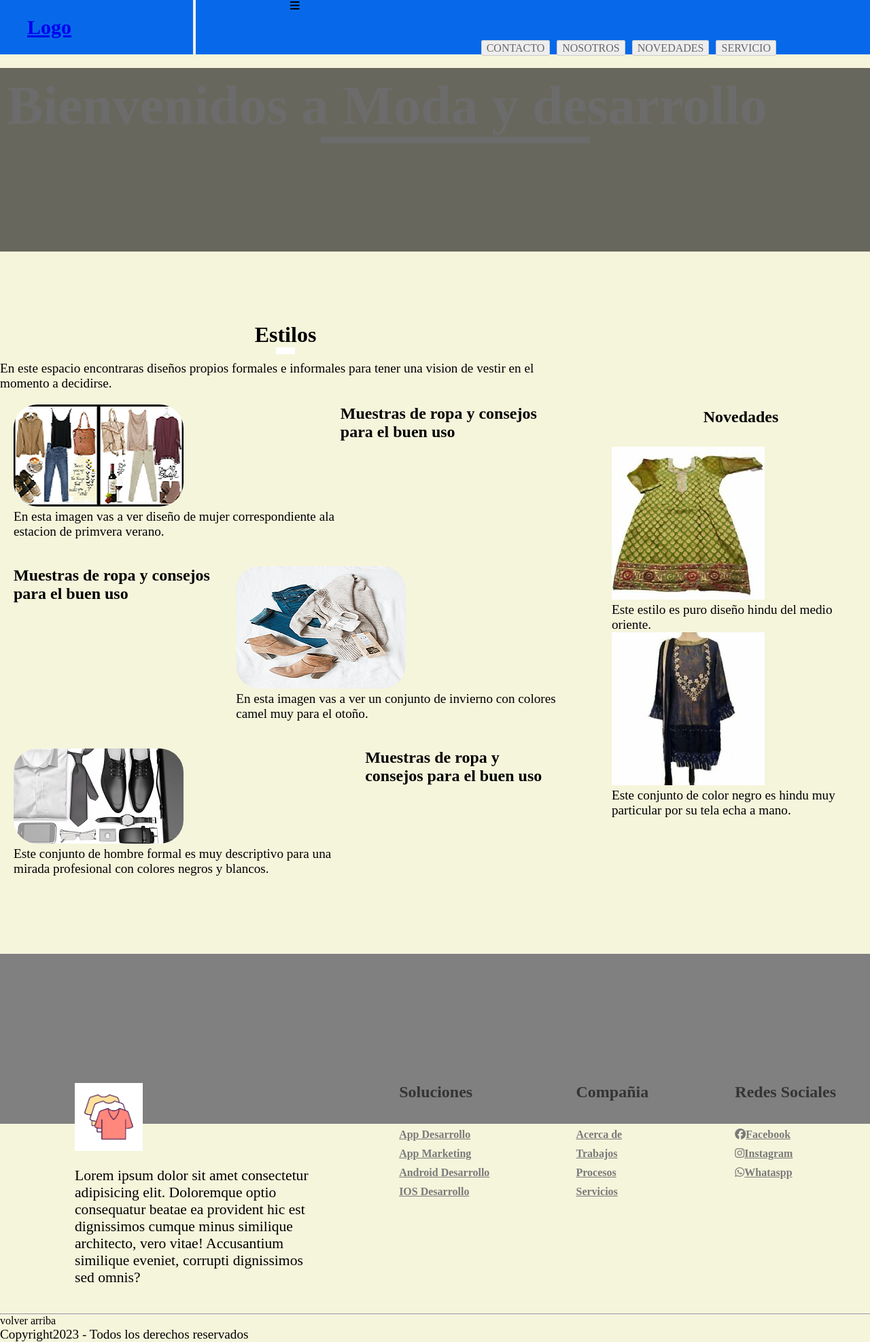
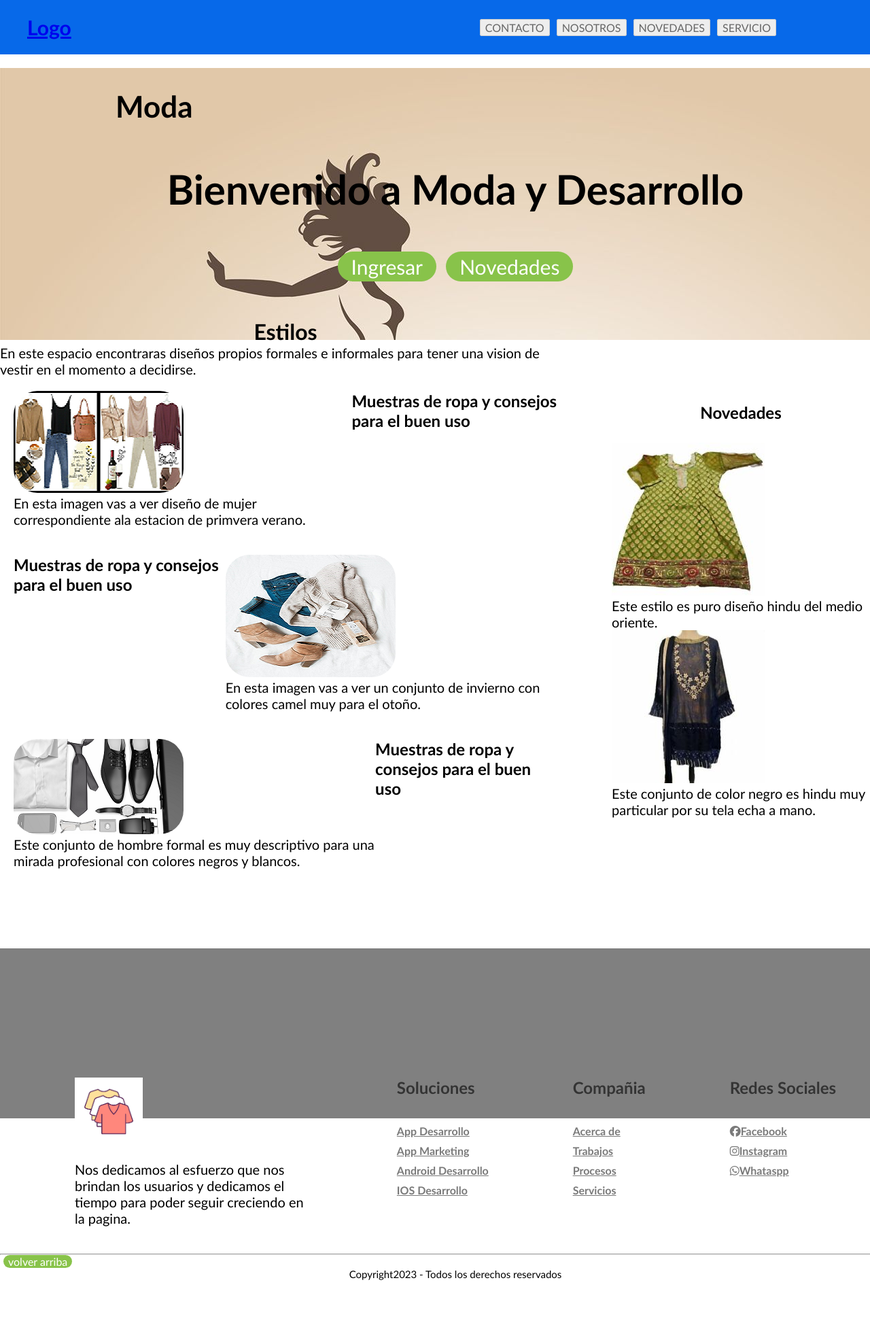
Before and after one commit to Bellako2023/Proyecto_coder, a website: page index.html in a window 1280 px wide. Shown: the top 1974 px of the page at 68% size. After the commit the page ends 1883 px from the top, so only its background shows below. Drawn offline with Linux system fonts and the light colour scheme; files whose address does not match are found by name; a web font is replaced by a local one.

Commit message:
cambios den las paginas

```diff
--- a/Style/scss/Cuerpo/Cuerpo.scss
+++ b/Style/scss/Cuerpo/Cuerpo.scss
@@ -8,5 +8,7 @@ body {
         "main   main   aside"
         "main   main   aside"
         "footer footer footer";
-    background: beige;
+    background: none;
+    font-family: calibri;
+    color: black;
 }
--- a/Style/scss/componentes/componentes.scss
+++ b/Style/scss/componentes/componentes.scss
@@ -1,44 +1,3 @@
-.button {
-    background-color: beige;
-    color: black;
-    text-decoration: none;
-    border-radius: 5px;
-    padding: 5px 10p
+p {
+    font-size: 20px;
 }
-
-h1 {
-    background-color: beige;
-    margin: 10px;
-
-    &:hover{
-        background-color: goldenrod;
-    }
-}
-h1::after {
-display: block;
-width: 30%;
-height: 10px;
-content: "";
-margin: auto;
-background: #fff;
-}
-
-.overlay {
-    width: 100%;
-    height: 100%;
-    position: absolute;
-    background: rgba(0, 0, 0, 0.575);
-}
-h2 {
-    display: flex;
-    flex-direction: column;
-}
-
-p {
-    color: black;
-    font-size: 120%;
-
-    &:hover{
-        color: white;
-    }
-}
--- a/Style/scss/layout/footer.scss
+++ b/Style/scss/layout/footer.scss
@@ -3,6 +3,13 @@ footer {
     width: 100%;
     padding: 50px 0;
     background-color: grey;
+
+    .footer-pie {
+        display: flex;
+        font-size: 15px;
+        flex-direction: column;
+        align-items: center;
+    }
 
     .container-footer {
         display: flex;
@@ -24,8 +31,9 @@ footer {
                 color: black;
                 font-size: 18px;
             }
-             .logo img {
-width: 100px;
+
+            .logo img {
+                width: 100px;
 
 
             }
@@ -48,3 +56,15 @@ width: 100px;
         opacity: 0.6;
     }
 }
+
+footer .button {
+    color: white;
+    text-decoration: none;
+    background: #88c34a;
+    padding: 0 7px;
+    border-radius: 30px;
+    font-size: none;
+    margin: 5px;
+    align-items: center;
+
+}
--- a/Style/scss/layout/header.scss
+++ b/Style/scss/layout/header.scss
@@ -1,35 +1,35 @@
 header {
     grid-area: header;
-    width: 100%;
-    height: auto;
-    position: relative;
-    overflow: hidden;
+    background-image: url(logo\ de\ imagen.jpg);
+    height: 400px;
 
-    .Titulo {
-        font-size: 80px;
-        font-weight: 900;
-        z-index: 100;
-        color: white;
-        margin-bottom: 30px;
+    section {
+        max-width: 1000px;
+        margin: auto;
+        padding: 30px 0;
 
-        .absolute {
-            width: 100%;
-            height: 100%;
-            top: 0;
-            right: 0;
-            display: flex;
-            position: absolute;
-            text-align: center;
-            justify-content: center;
-
-        .Logo img {
-            border-radius: 20%;
-
+        h1 {
+            font-size: 44px;
         }
     }
 }
+
+.contenedor-moda {
+    text-align: center;
+
+    p {
+        font-size: 60px;
+        font-weight: bold;
+        margin: 1em 0;
+    }
 }
 
-.Encabezado {
-    margin-top: 30%;
+.contenedor-moda  a {
+    color: white;
+    text-decoration: none;
+    background: #88c34a;
+    padding: 4px 20px;
+    border-radius: 30px;
+    font-size: 30px;
+    margin: 5px;
 }
--- a/Style/scss/layout/nav.scss
+++ b/Style/scss/layout/nav.scss
@@ -34,7 +34,7 @@ nav {
         list-style-type: none;
         margin-inline: 10%;
         justify-content: center;
-        align-items: flex-end;
+        align-items: center;
 
         li {
             display: flex;
--- a/index.html
+++ b/index.html
@@ -19,17 +19,18 @@
 
 <body>
     <header>
-        <div class="overlay"></div>
-        <div class="absolute">
-            <h1 class="Titulo">Bienvenidos a Moda
-                y desarrollo</h1>
-        </div>
+        <section>
+            <h1>Moda</h1>
+            <div class="contenedor-moda">
+                <p>Bienvenido a Moda y Desarrollo</p>
+                <a href="#">Ingresar</a>
+                <a href="#">Novedades</a>
+            </div>
+        </section>
     </header>
 
     <nav>
         <a href="#" class="logo">Logo</a>
-        <button class="nav-toggle"></button>
-        <i class="fa-solid fa-bars"></i>
         <ul>
             <li><a href="./pages/contacto.html">Contacto</a></li>
             <li><a href="./pages/Nosotros.html">Nosotros</a></li>
@@ -105,9 +106,10 @@
                     <img src="./imagenes/dibujos de remeras.png" alt="logo de remeras">
                 </div>
                 <div class="texto">
-                    <p>Lorem ipsum dolor sit amet consectetur adipisicing elit. Doloremque optio consequatur beatae ea
-                        provident hic est dignissimos cumque minus similique architecto, vero vitae! Accusantium
-                        similique eveniet, corrupti dignissimos sed omnis?</p>
+                    <p>Nos dedicamos al esfuerzo que nos brindan los usuarios
+                        y dedicamos el tiempo para poder seguir creciendo
+                        en la pagina.
+                    </p>
                 </div>
             </div>
             <div class="box-footer">
@@ -136,7 +138,7 @@
 
         <hr>
         <a class="button" href="#">volver arriba</a>
-        <p>Copyright2023 - Todos los derechos reservados</p>
+        <p class="footer-pie">Copyright2023 - Todos los derechos reservados</p>
 
     </footer>
 
```
Also changed, not shown: pages/Nosotros.html (+43 -27 lines), Style/css/Style.css, Style/scss/layout/logo de imagen.jpg (added), 1 other file.
